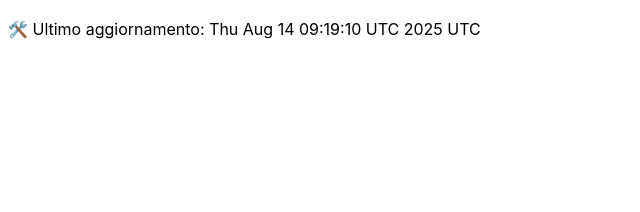
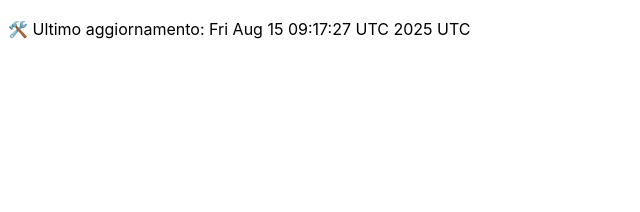
Before and after one commit to DanteTrb/DanteTrb.github.io, a Jekyll site: the page built from badges.md, in a window 1280 px wide. Shown: the top 212 px of the page, without its empty margins (0-640 px from the left). Built offline with Jekyll 4.4.1, drawn with Linux system fonts in a browser that asks for light colours; our own code applies the rules of GitHub Pages for plain Markdown files.

Commit message:
🛠️ Aggiornamento automatico badge

```diff
--- a/badges.md
+++ b/badges.md
@@ -1 +1 @@
-🛠️ Ultimo aggiornamento: Thu Aug 14 09:19:10 UTC 2025 UTC
+🛠️ Ultimo aggiornamento: Fri Aug 15 09:17:27 UTC 2025 UTC
```
